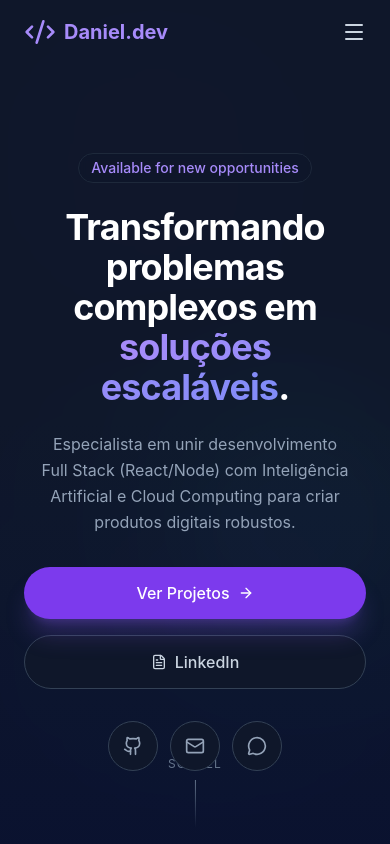
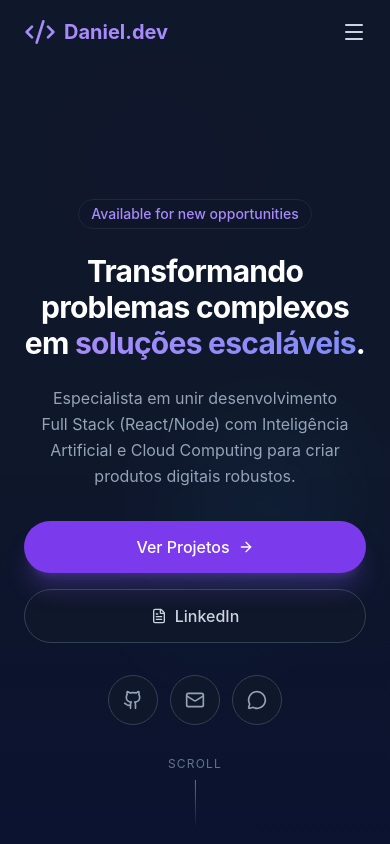
Before and after one commit to Cawlino/portfolio-2025, a React (Vite) app: page / in a window 390 px wide. Shown: the top 844 px of the page. Built offline with nearby package versions, Linux system fonts and the light colour scheme.

Commit message:
docs: update README to PT-BR & perf: optimize animations and background

```diff
--- a/src/components/Experience.tsx
+++ b/src/components/Experience.tsx
@@ -136,6 +136,7 @@ const Experience = () => {
                                                 className="aspect-[4/3] rounded-lg overflow-hidden border border-slate-700 hover:border-violet-500 transition-colors cursor-pointer group/img relative"
                                                 onMouseEnter={() => setSelectedImage(edu.image)}
                                                 onMouseLeave={() => setSelectedImage(null)}
+                                                onClick={() => setSelectedImage(edu.image)}
                                             >
                                                 <img
                                                     src={edu.image}
--- a/src/components/Hero.tsx
+++ b/src/components/Hero.tsx
@@ -19,7 +19,7 @@ const Hero = () => {
                         Available for new opportunities
                     </span>
 
-                    <h1 className="text-4xl sm:text-5xl md:text-7xl font-bold tracking-tight text-white mb-6">
+                    <h1 className="text-3xl sm:text-5xl md:text-7xl font-bold tracking-tight text-white mb-6">
                         Transformando problemas complexos em{" "}
                         <span className="text-transparent bg-clip-text bg-gradient-to-r from-violet-400 to-indigo-400">
                             soluções escaláveis
--- a/src/components/OceanBackground.tsx
+++ b/src/components/OceanBackground.tsx
@@ -41,9 +41,12 @@ const OceanBackground = () => {
     const [foamParticles, setFoamParticles] = useState<{ x: number, y: number, id: number }[]>([]);
     const lastPos = useRef({ x: 0, y: 0 });
     const particleCount = useRef(0);
+    const animationFrameRef = useRef<number>();
 
     useEffect(() => {
         const handleMouseMove = (e: MouseEvent) => {
+            // Use requestAnimationFrame to throttle state updates slightly if needed,
+            // but for mouse movement spring sources, simply updating the motion value is usually fine.
             mouseX.set(e.clientX);
             mouseY.set(e.clientY);
 
@@ -52,16 +55,15 @@ const OceanBackground = () => {
             const dy = e.clientY - lastPos.current.y;
             const distance = Math.sqrt(dx * dx + dy * dy);
 
-            // Spawn foam more frequently (every 25px) for a smoother trail
-            if (distance > 25) {
-                // Spawn a burst of tiny particles occasionally?
-                // For now, simpler foam blobs works best for performance.
+            // Optimization: Increased distance threshold from 25 to 50 to reduce particle count
+            if (distance > 50) {
                 const newId = particleCount.current++;
                 const newParticle = { x: e.clientX, y: e.clientY, id: newId };
 
                 setFoamParticles(prev => {
                     const updated = [...prev, newParticle];
-                    if (updated.length > 25) return updated.slice(updated.length - 25);
+                    // Optimization: Cap max particles to 12 instead of 25
+                    if (updated.length > 12) return updated.slice(updated.length - 12);
                     return updated;
                 });
 
@@ -69,27 +71,44 @@ const OceanBackground = () => {
 
                 // Auto-cleanup
                 setTimeout(() => {
+                    // Functional update to avoid closure staleness, but we need to be careful about re-renders.
                     setFoamParticles(prev => prev.filter(p => p.id !== newId));
-                }, 1200);
+                }, 1000); // Slightly shorter life
             }
         };
 
-        window.addEventListener('mousemove', handleMouseMove);
-        return () => window.removeEventListener('mousemove', handleMouseMove);
+        const onMove = (e: MouseEvent) => {
+            if (animationFrameRef.current) cancelAnimationFrame(animationFrameRef.current);
+            animationFrameRef.current = requestAnimationFrame(() => handleMouseMove(e));
+        };
+
+        window.addEventListener('mousemove', onMove);
+        return () => {
+            window.removeEventListener('mousemove', onMove);
+            if (animationFrameRef.current) cancelAnimationFrame(animationFrameRef.current);
+        };
     }, [mouseX, mouseY]);
 
     return (
-        <div className="fixed inset-0 z-0 overflow-hidden bg-slate-950 pointer-events-none">
+        <div className="fixed inset-0 z-0 overflow-hidden bg-slate-950 pointer-events-none transform-gpu">
             {/* Deep Ocean Base */}
             <div className="absolute inset-0 bg-gradient-to-b from-slate-900 via-[#0f172a] to-blue-950/40" />
 
-            {/* Ambient Currents */}
+            {/* Ambient Currents - Reduced blur radii for performance and used opacity animation instead of CSS pulse */}
             <motion.div
                 style={{ x: x1, y: y1 }}
-                className="absolute inset-0 opacity-50 mix-blend-screen"
+                className="absolute inset-0 size-full opacity-50 mix-blend-screen will-change-transform"
             >
-                <div className="absolute top-[10%] left-[20%] w-[40vw] h-[40vw] rounded-full bg-violet-900/10 blur-[100px] animate-pulse" />
-                <div className="absolute bottom-[20%] right-[20%] w-[50vw] h-[50vw] rounded-full bg-cyan-900/10 blur-[120px]" />
+                <motion.div
+                    animate={{ opacity: [0.4, 0.7, 0.4] }}
+                    transition={{ duration: 5, repeat: Infinity, ease: "easeInOut" }}
+                    className="absolute top-[10%] left-[20%] w-[40vw] h-[40vw] rounded-full bg-violet-900/10 blur-[80px]"
+                />
+                <motion.div
+                    animate={{ opacity: [0.3, 0.6, 0.3] }}
+                    transition={{ duration: 7, repeat: Infinity, ease: "easeInOut", delay: 1 }}
+                    className="absolute bottom-[20%] right-[20%] w-[50vw] h-[50vw] rounded-full bg-cyan-900/10 blur-[90px]"
+                />
             </motion.div>
 
             {/* The Foam Trail */}
@@ -102,7 +121,7 @@ const OceanBackground = () => {
             {/* Subtle light follow */}
             <motion.div
                 style={{ x, y }}
-                className="absolute w-[200px] h-[200px] bg-cyan-400/5 blur-[80px] rounded-full -translate-x-1/2 -translate-y-1/2 mix-blend-screen"
+                className="absolute w-[150px] h-[150px] bg-cyan-400/5 blur-[50px] rounded-full -translate-x-1/2 -translate-y-1/2 mix-blend-screen will-change-transform"
             />
 
             {/* Texture */}
```
Also changed, not shown: 1 other file (tests, documents, lock files or other folders).
